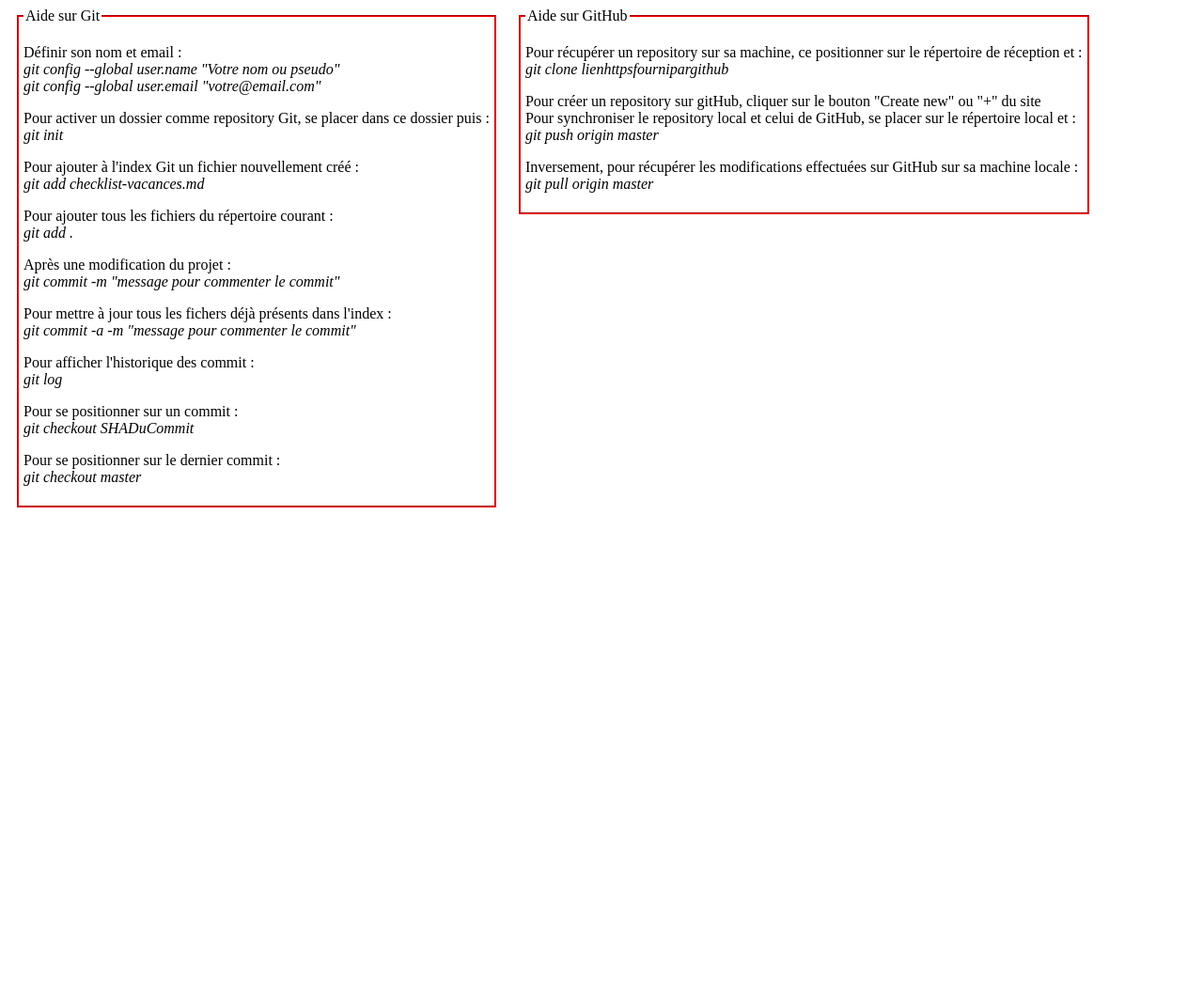
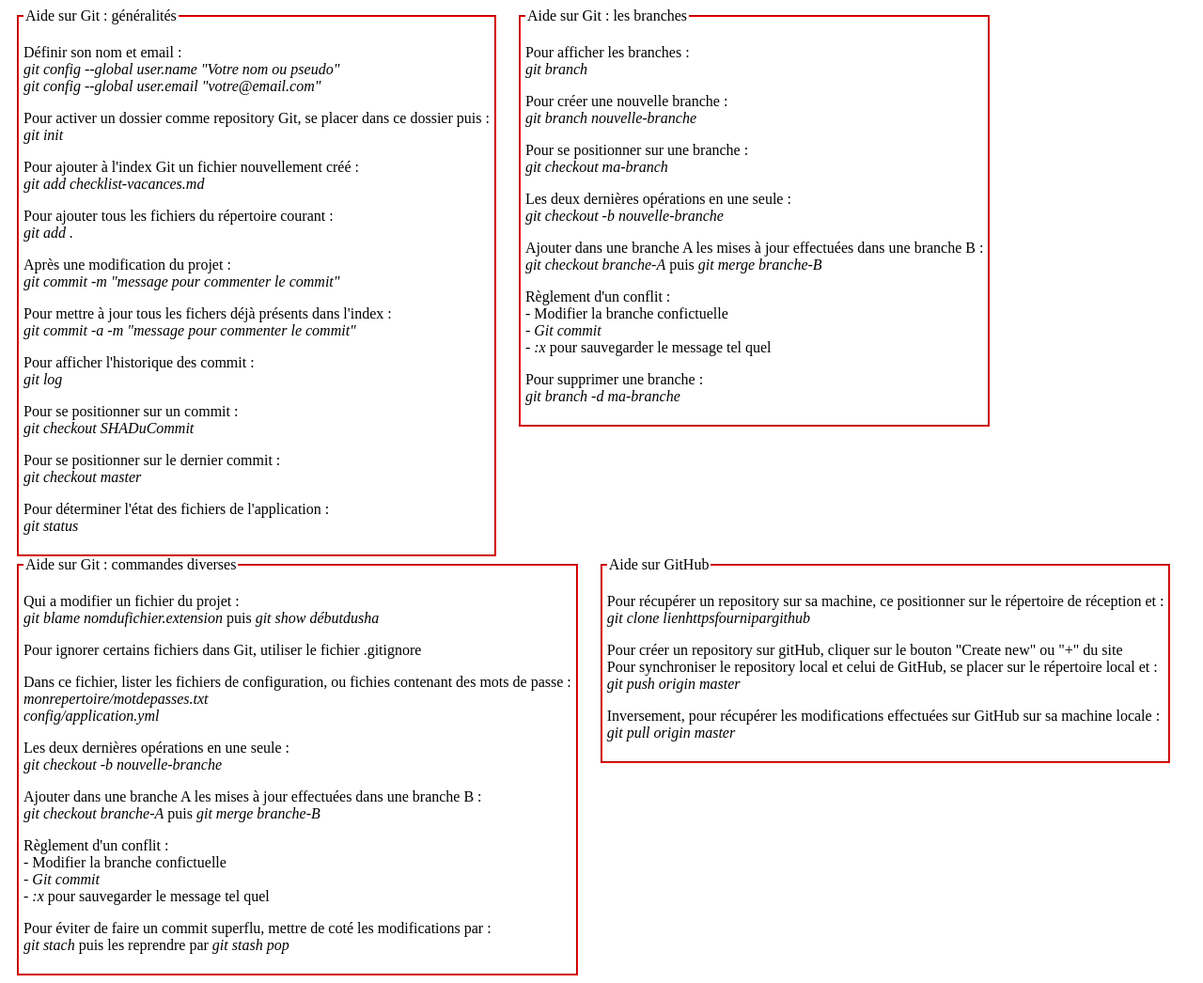
Before and after one commit to Papadecarpov/monSite, a plain HTML site: page AIDES/aide_git.html in a window 1280 px wide. Shown: the whole page at 94% size. Before the commit the page ends 800 px from the top, so only its background shows below. Drawn offline with Linux system fonts and the light colour scheme.

Commit message:
Initial commit

```diff
--- a/AIDES/aide_git.html
+++ b/AIDES/aide_git.html
@@ -2,12 +2,12 @@
 <html>
 <head>
     <meta charset="utf-8">
-	<title>Liens</title>
+	<title>Aides Git/GitHub</title>
      <link href="../css/mycss.css" rel="stylesheet" type="text/css" />
 </head>
 <body>
       <fieldset class="YC_fieldset" style="display:inline-block;vertical-align:top">
-          <legend>Aide sur Git</legend>
+          <legend>Aide sur Git : généralités</legend>
           <p>Définir son nom et email :<br>
                 <i>git config --global user.name "Votre nom ou pseudo"</i><br>
                 <i>git config --global user.email "votre@email.com"</i></p>
@@ -27,6 +27,45 @@
           <i>git checkout SHADuCommit</i></p>
           <p>Pour se positionner sur le dernier commit :<br>
           <i>git checkout master</i></p>
+          <p>Pour déterminer l'état des fichiers de l'application :<br>
+          <i>git status</i></p>
+      </fieldset>
+     <fieldset class="YC_fieldset" style="display:inline-block;vertical-align:top">
+          <legend>Aide sur Git : les branches</legend>
+          <p>Pour afficher les branches :<br>
+          <i>git branch</i></p>
+          <p>Pour créer une nouvelle branche :<br>
+          <i>git branch nouvelle-branche</i></p>
+          <p>Pour se positionner sur une branche :<br>
+          <i>git checkout ma-branch</i></p>
+          <p>Les deux dernières opérations en une seule :<br>
+          <i>git checkout -b nouvelle-branche</i></p>
+          <p>Ajouter dans une branche A les mises à jour effectuées dans une branche B :<br>
+          <i>git checkout branche-A</i> puis <i>git merge branche-B</i></p>
+          <p>Règlement d'un conflit :<br>
+             - Modifier la branche confictuelle<br>
+             - <i>Git commit</i><br>
+             - <i>:x</i> pour sauvegarder le message tel quel </p>
+          <p>Pour supprimer une branche :<br>
+          <i>git branch -d ma-branche</i></p>
+      </fieldset>
+    <fieldset class="YC_fieldset" style="display:inline-block;vertical-align:top">
+          <legend>Aide sur Git : commandes diverses</legend>
+          <p>Qui a modifier un fichier du projet :<br>
+          <i>git blame nomdufichier.extension</i> puis <i>git show débutdusha</i></p>
+          <p>Pour ignorer certains fichiers dans Git, utiliser le fichier .gitignore<br>
+          <p>Dans ce fichier, lister les fichiers de configuration, ou fichies contenant des mots de passe :<br>
+          <i>monrepertoire/motdepasses.txt</i><br><i>config/application.yml</i></p>
+          <p>Les deux dernières opérations en une seule :<br>
+          <i>git checkout -b nouvelle-branche</i></p>
+          <p>Ajouter dans une branche A les mises à jour effectuées dans une branche B :<br>
+          <i>git checkout branche-A</i> puis <i>git merge branche-B</i></p>
+          <p>Règlement d'un conflit :<br>
+             - Modifier la branche confictuelle<br>
+             - <i>Git commit</i><br>
+             - <i>:x</i> pour sauvegarder le message tel quel </p>
+          <p>Pour éviter de faire un commit superflu, mettre de coté les modifications par :<br>
+              <i>git stach</i> puis les reprendre par <i>git stash pop</i></p>
       </fieldset>
     <fieldset class="YC_fieldset" style="display:inline-block;vertical-align:top">
           <legend>Aide sur GitHub</legend>
```
Also changed, not shown: AIDES/aide_bluemix.html (added, +22 -0 lines), index.html (+1 -1 lines).
